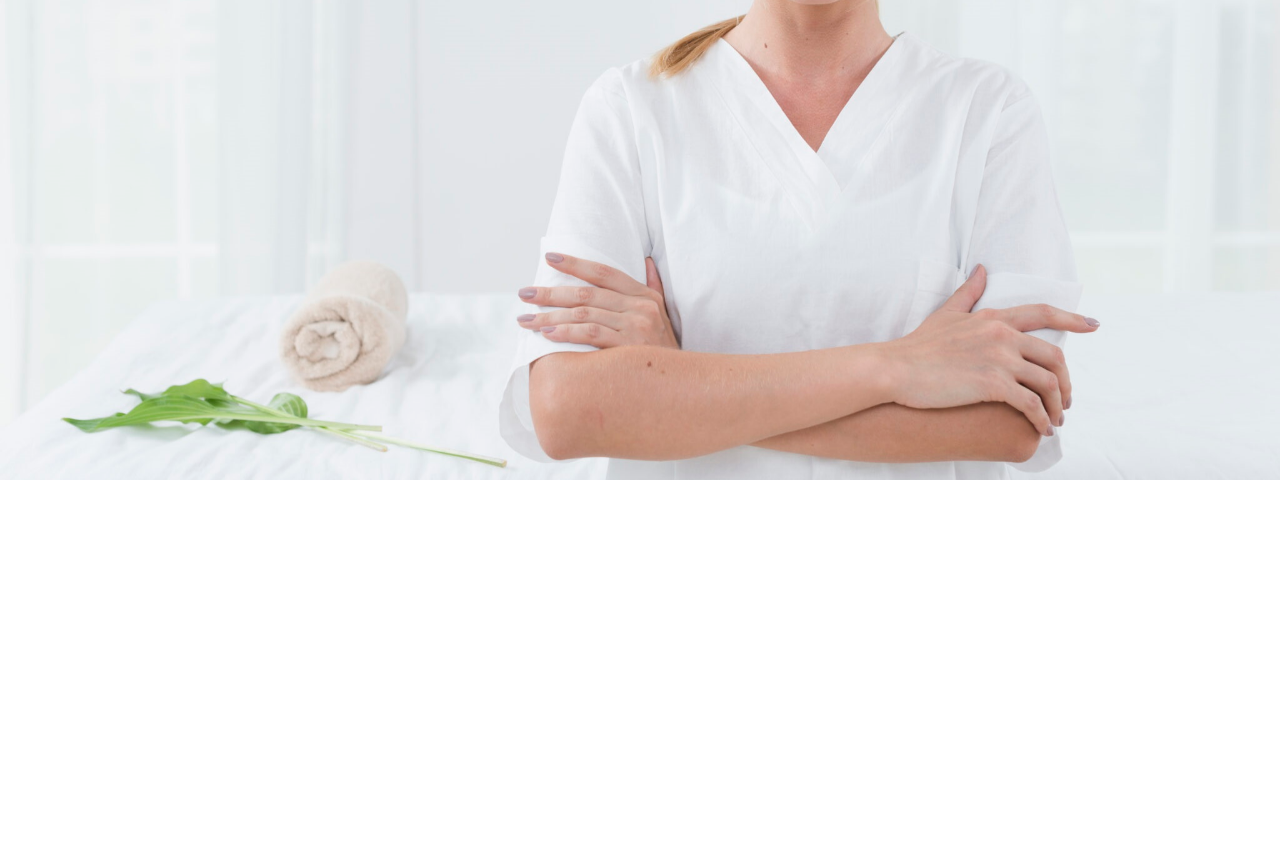
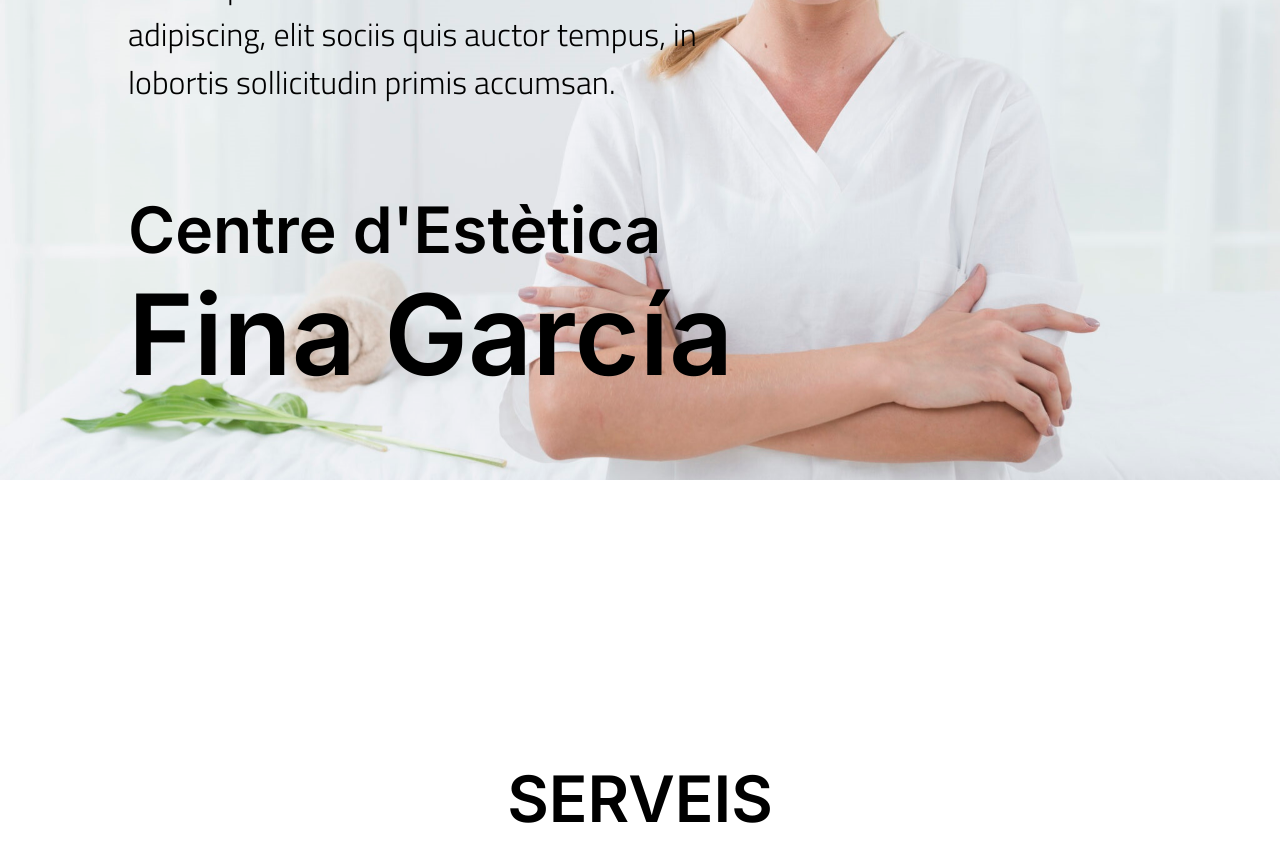
Before and after one commit to ericsubirana/EsteticaConnect, a React (Create React App) app in the folder front/: page / in a window 1280 px wide. Shown: the part 320-1182 px from the top of the page. Before the commit the page ends 800 px from the top, so only its background shows below. Built offline with nearby package versions, Linux system fonts and the light colour scheme.

Commit message:
first screen home

```diff
--- a/front/public/index.html
+++ b/front/public/index.html
@@ -8,7 +8,8 @@
       name="description"
       content="Web site created using create-react-app"
     />
-    <link href="https://fonts.googleapis.com/css2?family=Inter:wght@600&family=Ubuntu+Condensed&display=swap" rel="stylesheet">
+    <link href="https://fonts.googleapis.com/css2?family=Inter:wght@500;600&family=Ubuntu+Condensed&display=swap" rel="stylesheet">
+    <link href="https://fonts.googleapis.com/css2?family=Be+Vietnam+Pro:wght@500;800;900&family=Dosis&family=Titillium+Web:wght@300&display=swap" rel="stylesheet">
     <!--
       manifest.json provides metadata used when your web app is installed on a
       user's mobile device or desktop. See https://developers.google.com/web/fundamentals/web-app-manifest/
--- a/front/src/App.css
+++ b/front/src/App.css
@@ -1,5 +1,6 @@
 .app{
     font-family: 'Inter', sans-serif;
+    font-weight: 600;
 }
 body{
     margin: 0px;
--- /dev/null
+++ b/front/src/components/carrousel/Carrousel.js
@@ -0,0 +1,14 @@
+import React from 'react'
+
+import "./carrousel.css"
+
+function Carrousel() {
+  return (
+    <div className='carrousel'>
+        <h1>SERVEIS</h1>
+
+    </div>
+  )
+}
+
+export default Carrousel
--- /dev/null
+++ b/front/src/components/carrousel/carrousel.css
@@ -0,0 +1,5 @@
+.carrousel h1{
+    margin-top: 280px;
+    text-align: center;
+    font-size: 4em;
+}
--- a/front/src/components/header/logInLogOut/loginlogout.css
+++ b/front/src/components/header/logInLogOut/loginlogout.css
@@ -77,7 +77,7 @@
     color: #9B9292;
     font-size: medium;
     position: relative;
-    margin-right: 20px;
+    margin-right: 25px;
 }
 
 .profile{
--- a/front/src/pages/Home.js
+++ b/front/src/pages/Home.js
@@ -2,17 +2,23 @@ import React from 'react'
 import Header from '../components/header/Header'
 
 import "./home.css";
+import Carrousel from '../components/carrousel/Carrousel';
 
 function Home() {
   return (
-    <div className='homePage'>
+    <>
+      <div className='homePage'>
         <Header page="home" />
         <div className='text'>
-          <p>Lorem ipsum dolor sit amet consectetur adipiscing, elit sociis quis auctor tempus, in lobortis sollicitudin  primis accumsan.</p>
-          <h2>Centre d'Estètica</h2>
-          <h1>Fina García</h1>
+          <p className='paragraph'>Lorem ipsum dolor sit amet consectetur adipiscing, elit sociis quis auctor tempus, in lobortis sollicitudin  primis accumsan.</p>
+          <div className='titleHome'>
+            <h2>Centre d'Estètica</h2>
+            <h1>Fina García</h1>
+          </div>
         </div>
-    </div>
+      </div>
+      <Carrousel />
+    </>
   )
 }
 
--- a/front/src/pages/home.css
+++ b/front/src/pages/home.css
@@ -11,11 +11,35 @@
     .home {
         margin-top: 20px;
     }
-  }
+}
 
 .text{
-    margin-top: 120px;
+    font-weight: 500;
+    margin-top: 250px;
+    margin-left: 10%;
 }
+
+.paragraph{
+    font-family: 'Titillium Web', sans-serif;
+    width: 600px;
+    position: relative;
+    font-size: 2em;
+}
+
+.titleHome{
+    display: flex;
+    flex-direction: column;
+}
+
+.titleHome h1{
+    font-size: 7em;
+    margin-top: -55px;
+}
+
+.titleHome h2{
+    font-size: 4em;
+}
+
 /*width: 100%;
     height: 100vh;
 
```
Also changed, not shown: front/src/components/footer/Footer.js (renamed from front/src/components/Footer.js).
